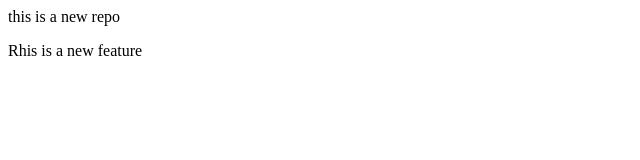
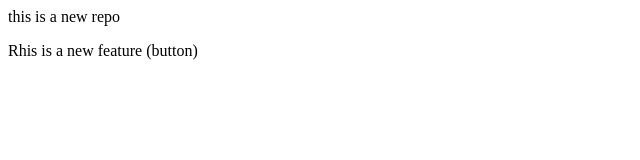
Before and after one commit to Humza-lab/local_repo, a plain HTML site: page Index.html in a window 1280 px wide. Shown: the full height of the page, 0-640 px from the left. Drawn offline with Linux system fonts and the light colour scheme.

Commit message:
button is added

```diff
--- a/Index.html
+++ b/Index.html
@@ -1,3 +1,3 @@
 <p>this is a new repo</p>
 
-<p>Rhis is a new feature</p>
+<p>Rhis is a new feature (button)</p>
```
